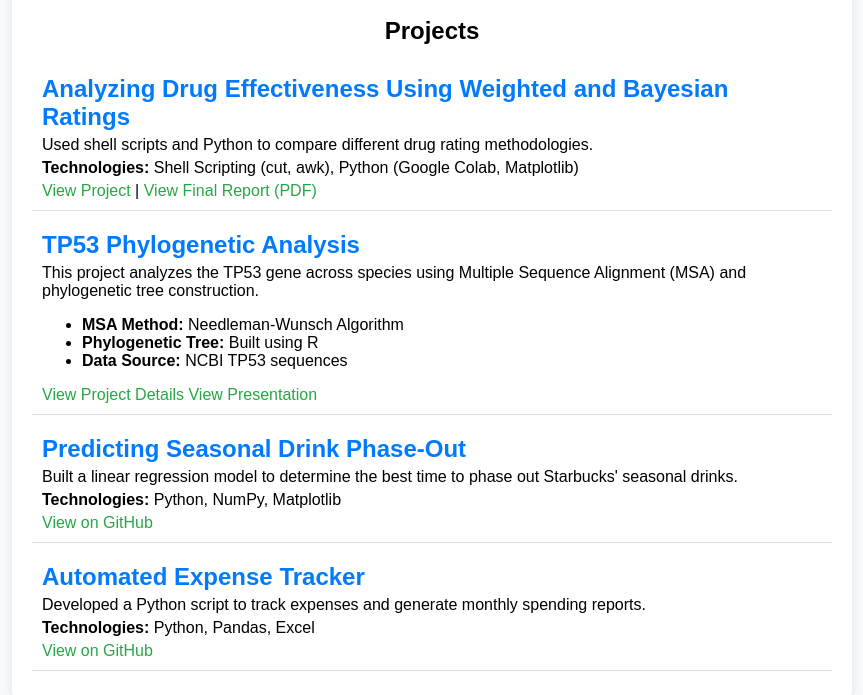
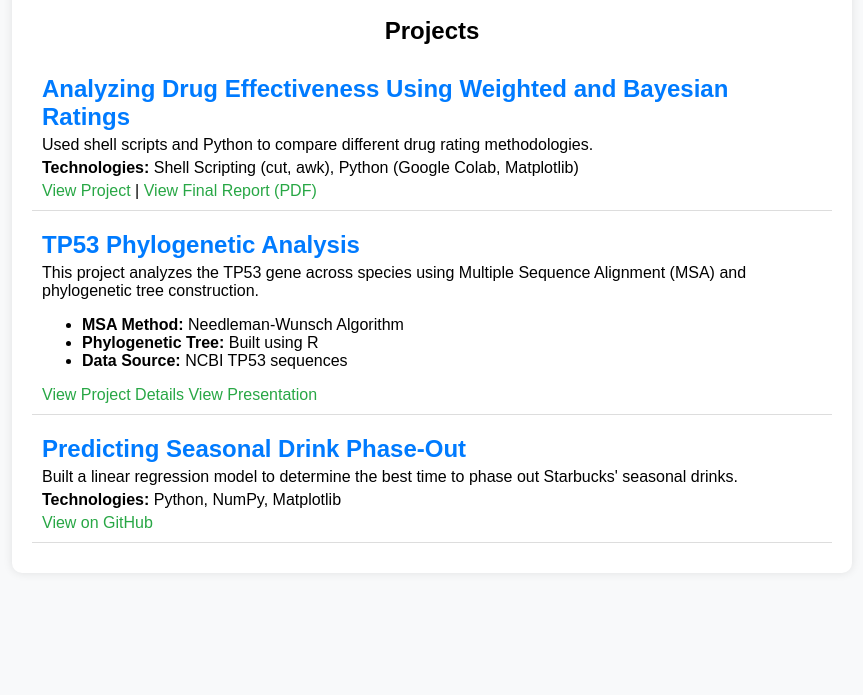
Before and after one commit to MartinS34/MartinS34, a plain HTML site: page index.html in a window 1280 px wide. Shown: the part 149-844 px from the top of the page, without its empty margins (208-1071 px from the left). After the commit the page ends 800 px from the top, so only its background shows below. Drawn offline with Linux system fonts and the light colour scheme.

Commit message:
Update index.html

```diff
--- a/index.html
+++ b/index.html
@@ -80,14 +80,6 @@
             <a href="https://github.com/MartinS34/StarbucksSeasonalAnalysis" target="_blank">View on GitHub</a>
         </div>
 
-        <div class="project">
-            <h2>Automated Expense Tracker</h2>
-            <p>Developed a Python script to track expenses and generate monthly spending reports.</p>
-            <p><strong>Technologies:</strong> Python, Pandas, Excel</p>
-            <a href="https://github.com/MartinS34/ExpenseTracker" target="_blank">View on GitHub</a>
-        </div>
-
-
     </div>
 
 </body>
```
